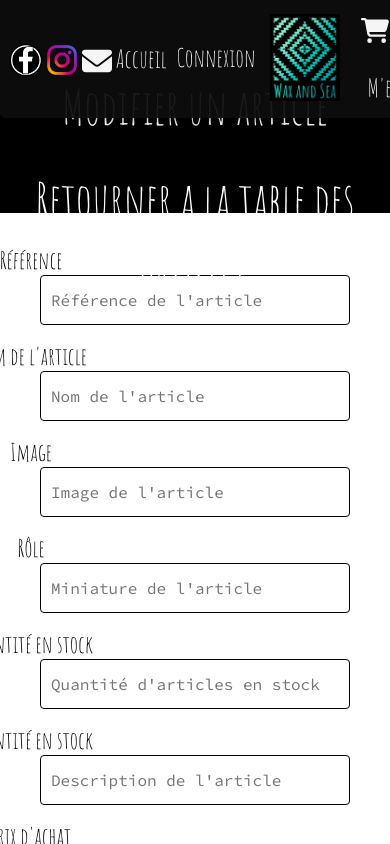
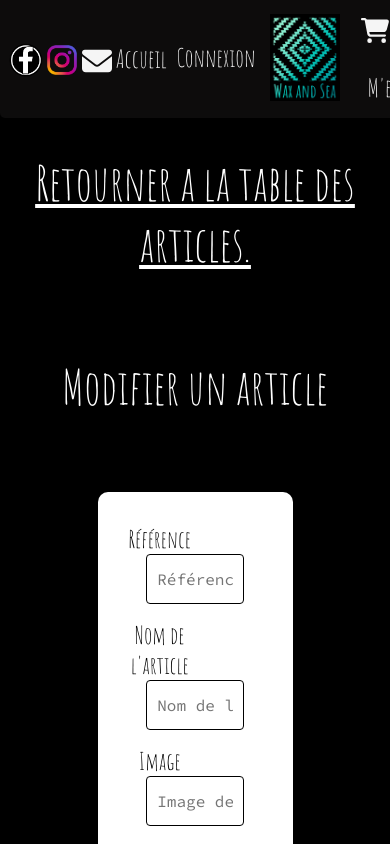
Before and after one commit to tristanlaulanie/waxandsea-front-dashboard, a React (Create React App) app: page /dashboard/articles/set in a window 390 px wide. Shown: the top 844 px of the page. Built offline with nearby package versions, Linux system fonts and the light colour scheme.

Commit message:
dashboard_set-article:responsive:done

```diff
--- a/src/components/Dashboard/Articles/Articles.css
+++ b/src/components/Dashboard/Articles/Articles.css
@@ -77,6 +77,7 @@
 .pen-square {
     position: relative;
     top: 1vh;
+    font-size: 2vw;
 
 }
 
--- a/src/components/Dashboard/Articles/SetArticle/SetArticle.css
+++ b/src/components/Dashboard/Articles/SetArticle/SetArticle.css
@@ -23,6 +23,7 @@
     margin-bottom: 5vh;
     position: relative;
     bottom: 5vh;
+    height: 160vh;
 }
 
 .link-style {
@@ -36,6 +37,8 @@ header .setArticle_dashboard_link {
 .setArticle_dashboard_link {
     text-decoration: underline;
     font-size: 3rem;
+    margin-top: 18vh;
+    margin-bottom: 5vh;
 }
 
 .setArticle_dashboard_link:hover {
@@ -56,7 +59,7 @@ header .setArticle_dashboard_link {
     align-items: center;
     background: white;
     padding: 2rem;
-    width: 750px;
+    width: 50vw;
     border-radius: 10px;
     position: relative;
     bottom: 10vh;
@@ -69,7 +72,7 @@ header .setArticle_dashboard_link {
 }
 
 .setArticle_form input {
-    width: 310px;
+    width: 25vw;
     height: 50px;
     margin-bottom: 1rem;
     padding-left: 10px;
--- /dev/null
+++ b/src/components/Dashboard/Articles/SetArticle/SetArticleResponsive.css
@@ -0,0 +1,6 @@
+@media screen and (width <= 965px) {
+    .setArticle_form label {
+        position: relative;
+        left: -6vw;
+    }
+}
--- a/src/components/Dashboard/Articles/SetArticle/index.js
+++ b/src/components/Dashboard/Articles/SetArticle/index.js
@@ -1,18 +1,19 @@
 import React from "react";
 import "./SetArticle.css";
+import "./SetArticleResponsive.css";
 import { Link } from "react-router-dom";
 
 function SetArticle() {
   return (
     <div className="set-article">
       <body className="setArticle_body">
-        <header>
+        <div>
         <Link to="/dashboard/articles" className="link-style">
           <h1 className="setArticle_dashboard_link">
             Retourner a la table des articles.
           </h1>
         </Link>
-        </header>
+        </div>
         <main className="setArticle_main_container">
           <h2 className="setArticle_title">Modifier un article</h2>
           <form className="setArticle_form" action="">
@@ -51,7 +52,7 @@ function SetArticle() {
               id="Quantité"
               placeholder="Quantité d'articles en stock"
             />
-            <label for="Description">Quantité en stock</label>
+            <label for="Description">Description</label>
             <input
               type="text"
               name="Description"
--- a/src/components/Dashboard/Categories/SetCategory/SetCategory.css
+++ b/src/components/Dashboard/Categories/SetCategory/SetCategory.css
@@ -13,6 +13,7 @@
     justify-content: center;
     background: black;
     font-family: 'Amatic SC', cursive;
+    border: 1px solid black;
 }
 
 .setCategory_main {
@@ -35,6 +36,8 @@ header .setCategory_title {
     font-size: 50px;
     margin-top: 20vh;
     margin-bottom: 1rem;
+    position: relative;
+    left: 2.5vw;
 }
 
 .setCategory_title:hover {
@@ -48,6 +51,8 @@ header .setCategory_title {
     text-align: center;
     margin-bottom: 1.5rem;
     margin-top: 2rem;
+    position: relative;
+    left: 2.5vw;
 }
 
 .setCategory {
@@ -68,7 +73,7 @@ header .setCategory_title {
 
 .setCategory_form {
     position: relative;
-    left: 4vw;
+    left: 2vw;
 }
 
 .setCategory_form input {
```
Also changed, not shown: src/components/Dashboard/Categories/SetCategory/index.js (line endings or trailing spaces).
